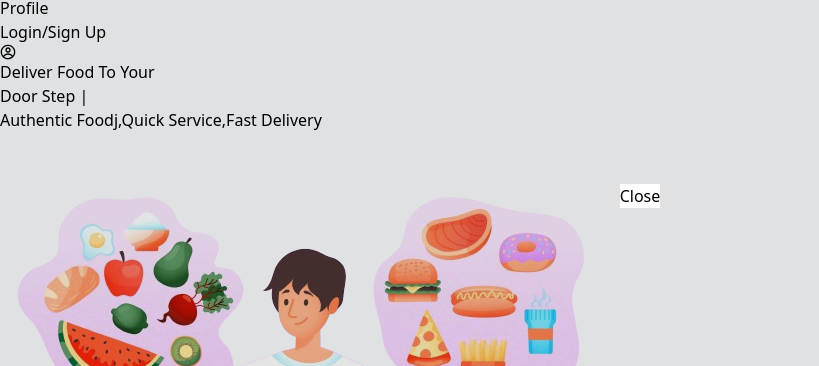
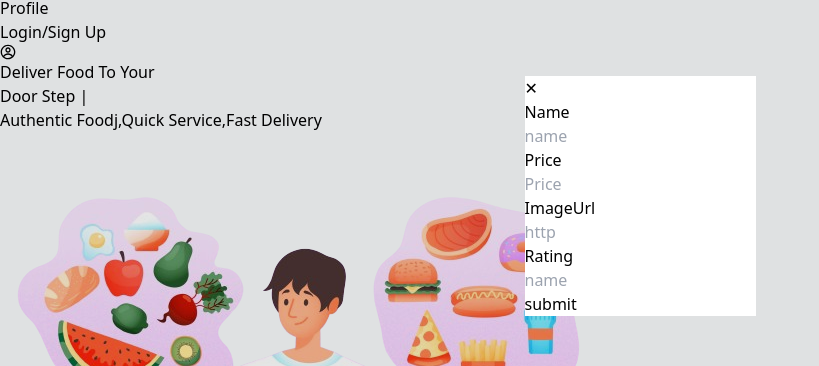
Before and after one commit to tanjilahamed99/Quad-Theory-Ltd, a React (Vite) app: page / in a window 1280 px wide. Both pictures are taken after a click on the button "Add More". Shown: the part 204-570 px from the top of the page, without its empty margins (0-819 px from the left). Built offline with nearby package versions, Linux system fonts and the light colour scheme; no server answers.

Commit message:
add item popup added

```diff
--- a/src/Pages/Home/Popular/Popular.jsx
+++ b/src/Pages/Home/Popular/Popular.jsx
@@ -2,6 +2,7 @@ import axios from "axios";
 import { useEffect, useState } from "react";
 import { useKeenSlider } from "keen-slider/react"
 import "keen-slider/keen-slider.min.css"
+import { useForm } from "react-hook-form";
 
 
 const Popular = () => {
@@ -22,20 +23,44 @@ const Popular = () => {
     })
 
 
+    const { register, handleSubmit, } = useForm()
+
+    const onSubmit = (data) => console.log(data)
+
     return (
         <div className="px-5">
             <div className="flex justify-between mb-3 ">
                 <h2 className="text-lg font-bold">Popular</h2>
                 <div>
-                    <button className="text-lg text-orange-500 font-bold" onClick={() => document.getElementById('my_modal_5').showModal()}>Add More</button>
-                    <dialog id="my_modal_5" className="modal modal-bottom sm:modal-middle">
-                        <div className="modal-box">
-
-                            <div className="modal-action">
-                                <form method="dialog">
-                                    <button className="">Close</button>
-                                </form>
-                            </div>
+                    <button className="text-lg text-orange-500 font-bold" onClick={() => document.getElementById('my_modal_3').showModal()}>
+                        Add More
+                    </button>
+                    <dialog id="my_modal_3" className="bg-orange-400 rounded-2xl">
+                        <div className="p-10">
+                            <form method="dialog">
+                                <button className="text-white absolute right-2 top-2">✕</button>
+                            </form>
+                            <form className="grid grid-cols-2 gap-4" onSubmit={handleSubmit(onSubmit)}>
+                                <div>
+                                    <h2 className="text-sm font-bold mb-1 text-white">Name</h2>
+                                    <input className="p-2 rounded-xl" {...register("name")} placeholder="name" type="text" required/>
+                                </div>
+                                <div>
+                                    <h2 className="text-sm font-bold mb-1 text-white">Price</h2>
+                                    <input className="p-2 rounded-xl" {...register("price")} placeholder="Price" type="number" required/>
+                                </div>
+                                <div>
+                                    <h2 className="text-sm font-bold mb-1 text-white">ImageUrl</h2>
+                                    <input className="p-2 rounded-xl" {...register("ImageUrl")} placeholder="http" type="text" required/>
+                                </div>
+                                <div>
+                                    <h2 className="text-sm font-bold mb-1 text-white">Rating</h2>
+                                    <input className="p-2 rounded-xl" {...register("rating")} placeholder="name" type="number" required/>
+                                </div>
+                                <div className="col-span-2" method="dialog">
+                                    <input className="text-orange-500 mt-2 p-1 rounded-2xl w-full bg-white " type="submit" value='submit' />
+                                </div>
+                            </form>
                         </div>
                     </dialog>
                 </div>
```
